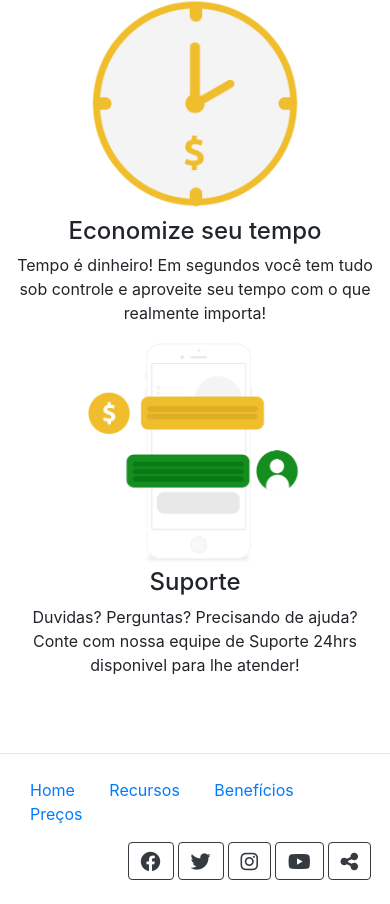
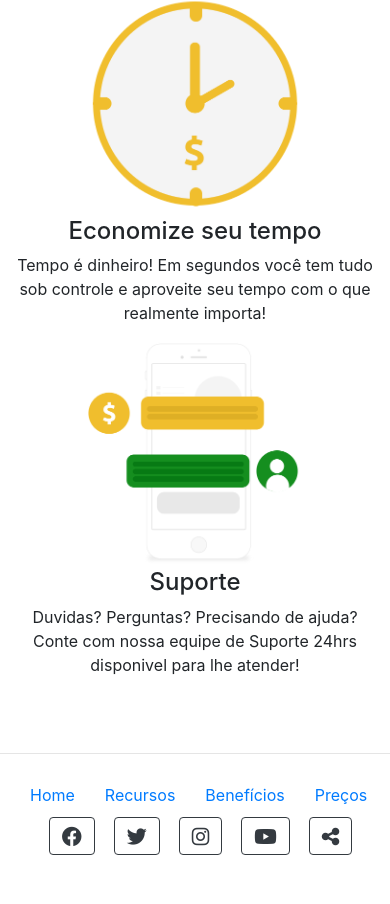
Before and after one commit to felipefbpa/projeto-financeira-Bootstrap, a plain HTML site: page index.html in a window 390 px wide. Shown: the part 2213-3117 px from the top of the page. Drawn offline with nearby package versions, Linux system fonts and the light colour scheme.

Commit message:
Centralização footer, mobile e pc

```diff
--- a/css/estilo.css
+++ b/css/estilo.css
@@ -17,11 +17,11 @@
 	border-bottom: 1px solid #e5e5e5;
 }
 
-footer p a{
+footer a{
 	margin: 5px 15px;
 }
 
-footer p a:hover{
+footer a:hover{
 	text-decoration: none;
 	color: rgb(0, 81, 255);
 }
--- a/index.html
+++ b/index.html
@@ -143,15 +143,13 @@
     <footer class="mt-4 mb-4">
         <div class="container">
             <div class="row">
-                <div class="col-md-8">
-                    <p>
+                <div class="col-md-8 d-flex align-items-center">
                         <a href="index.html">Home</a>
                         <a href="#">Recursos</a>
                         <a href="#">Benefícios</a>
                         <a href="#">Preços</a>
-                    </p>
                 </div>
-                <div class="col-md-4 d-flex justify-content-end">
+                <div class="col-md-4 d-flex justify-content-center">
                     <a href="" class="btn btn-outline-dark mr-1 s-decor">
                         <i class="fa-brands fa-facebook fa-lg"></i>
                     </a>
```
